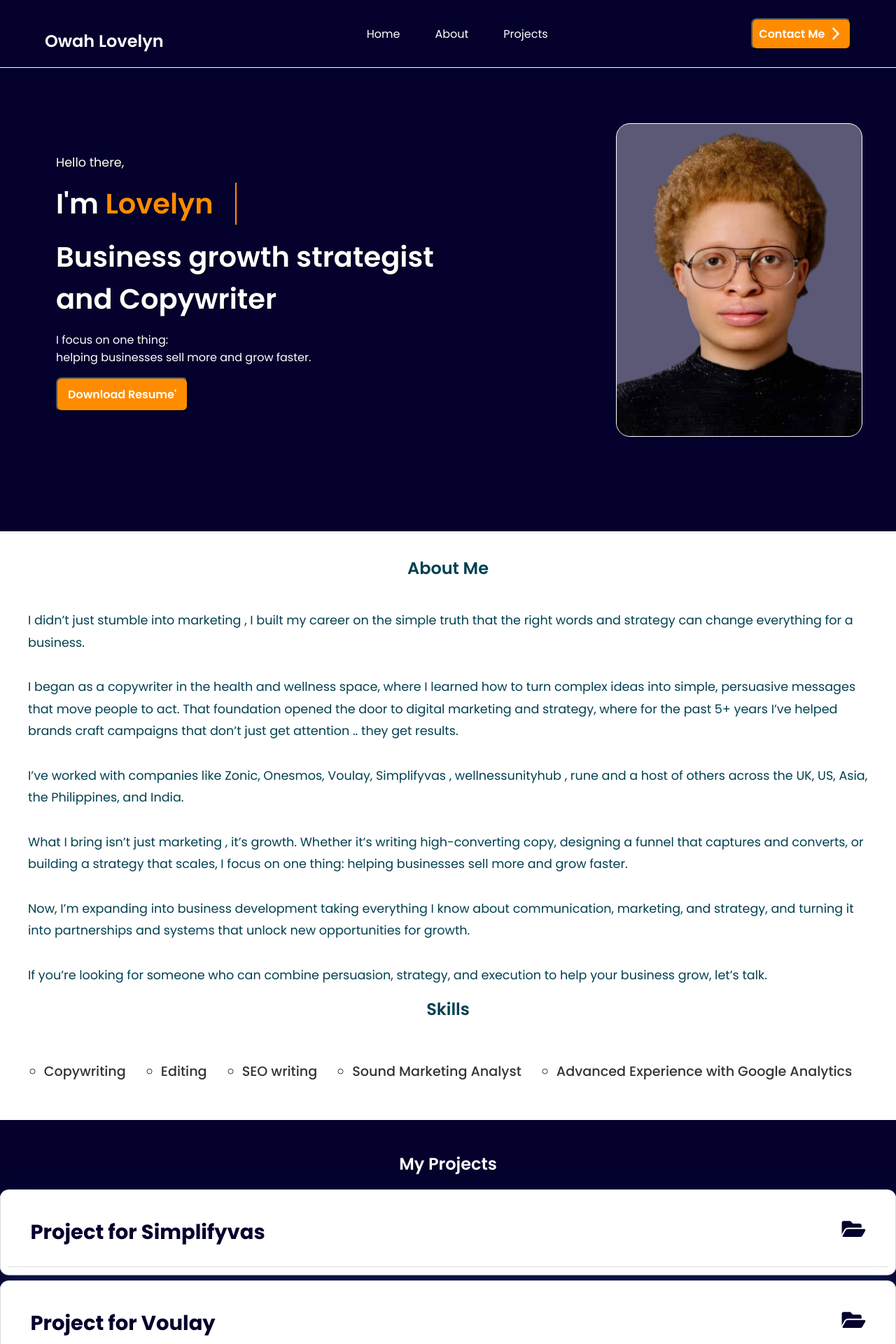
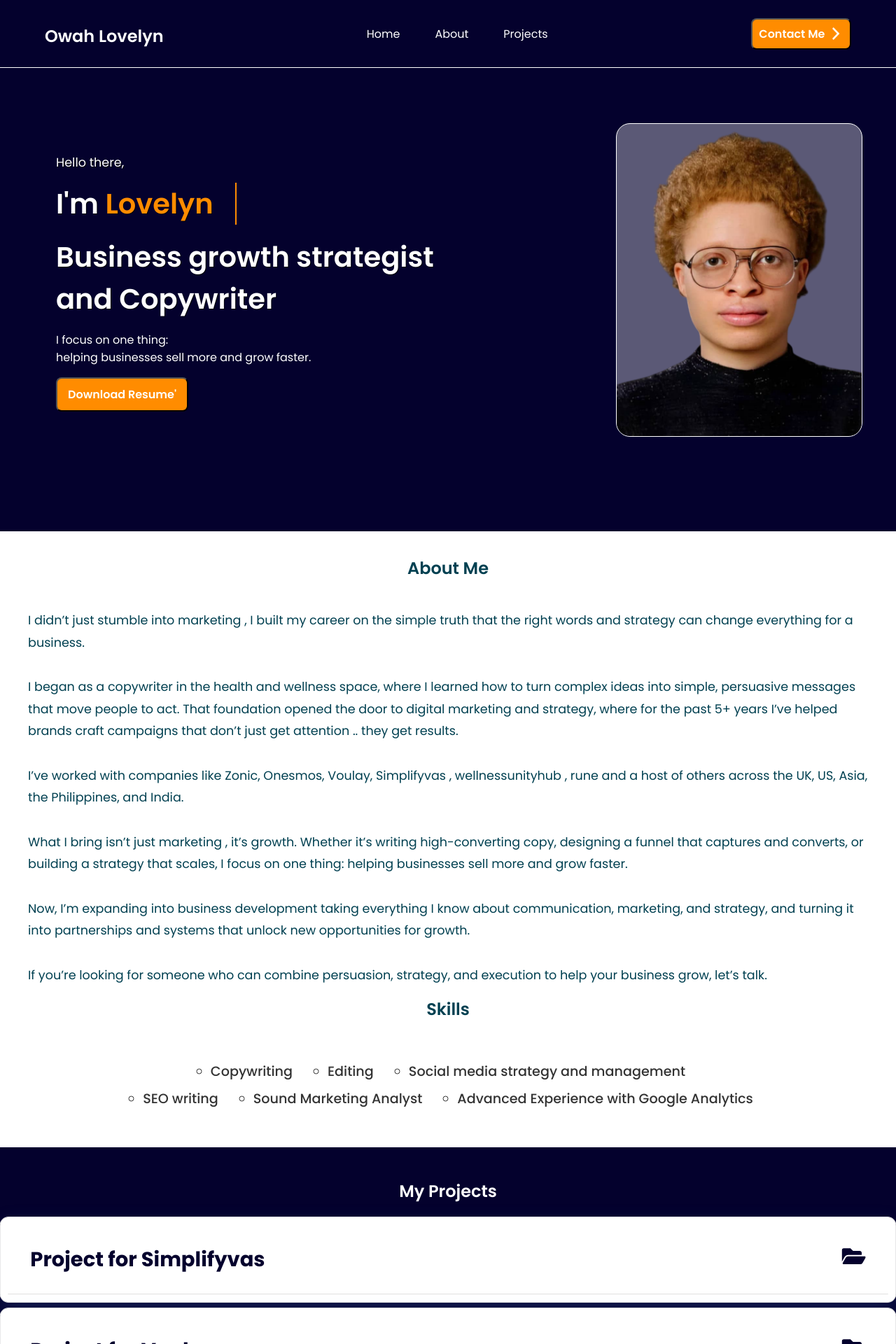
Before and after one commit to Denzel-Ikebudu/owah-lovelyn, a React (Vite) app: page / in a window 1280 px wide. Shown: the top 1920 px of the page at 70% size. Built offline with nearby package versions, Linux system fonts and the light colour scheme.

Commit message:
updated skills

```diff
--- a/src/Components/About/About.css
+++ b/src/Components/About/About.css
@@ -42,10 +42,7 @@
         padding: 15px;
     }
 }
-@media screen and (max-width: 455px){
-    .about{
-        padding: 5px;
-    }
+@media screen and (max-width: 584px){
     .skills ul{
         display: flex;
         flex-direction: column;
@@ -54,4 +51,10 @@
         align-items: center;
         justify-content: center;
     }
+
 }
+@media screen and (max-width: 455px){
+    .about{
+        padding: 5px;
+    }
+}
--- a/src/Components/About/About.jsx
+++ b/src/Components/About/About.jsx
@@ -33,10 +33,14 @@ const About = () => {
                     <div className='skills'>
                         <ul>
                             <li>Copywriting </li>
-                            <li>Editing </li>
+                            <li>Editing</li>
+                            <li>Social media strategy and management</li>
+                        </ul>
+                        <ul>
                             <li>SEO writing </li>
                             <li>Sound Marketing Analyst </li>
                             <li>Advanced Experience with Google Analytics</li>
+
                         </ul>
 
                     </div>
--- a/src/Components/Hero/Hero.css
+++ b/src/Components/Hero/Hero.css
@@ -11,7 +11,6 @@
     background: #04012d;
 }
 #intro{
-     /* height: 100vh; */
      max-width: 100vw;
      margin: 0 auto;
      display: flex;
--- a/src/Components/Hero/Hero.jsx
+++ b/src/Components/Hero/Hero.jsx
@@ -2,7 +2,6 @@ import React from 'react'
 import './Hero.css'
 import Navbar from '../Navbar/Navbar'
 import profile_pic from '../../assets/IMG-20250829-WA0091-Photoroom.png'
-// import arrow_icon from '../../assets/arrow-icon.png'
 import resume from '../../assets/OWAH- Digital Mkt_011154.pdf'
 import '../../App'
 
--- a/src/Components/Navbar/Navbar.css
+++ b/src/Components/Navbar/Navbar.css
@@ -48,7 +48,7 @@ ul li a{
     align-items: center;
     justify-content: center;
     position: relative;
-    top: 12px;
+    top: 5px;
 }
 
 button{
--- a/src/Components/Navbar/Navbar.jsx
+++ b/src/Components/Navbar/Navbar.jsx
@@ -5,7 +5,9 @@ import arrow_icon from '../../assets/arrow-icon.png'
 import menu_icon from '../../assets/icons-menu.png'
 import close_icon from '../../assets/icons-close.png'
 import '../../App'
+
 const Navbar = () => {
+
   const [isOpen, setIsOpen] = useState(false);
 
   return (
```
